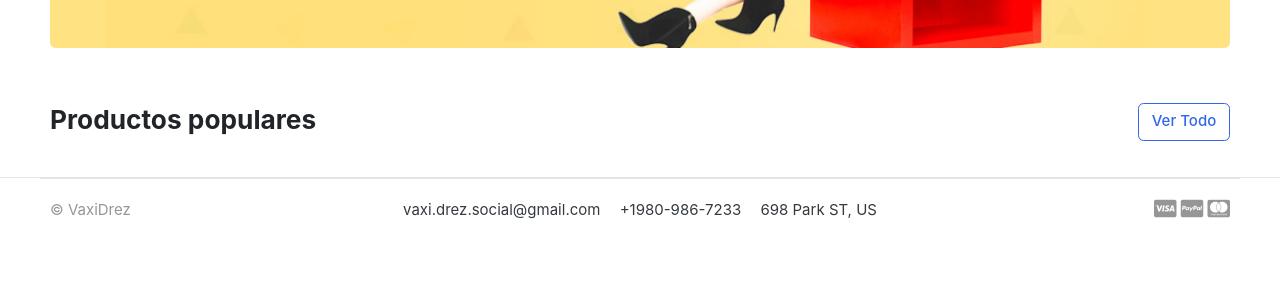
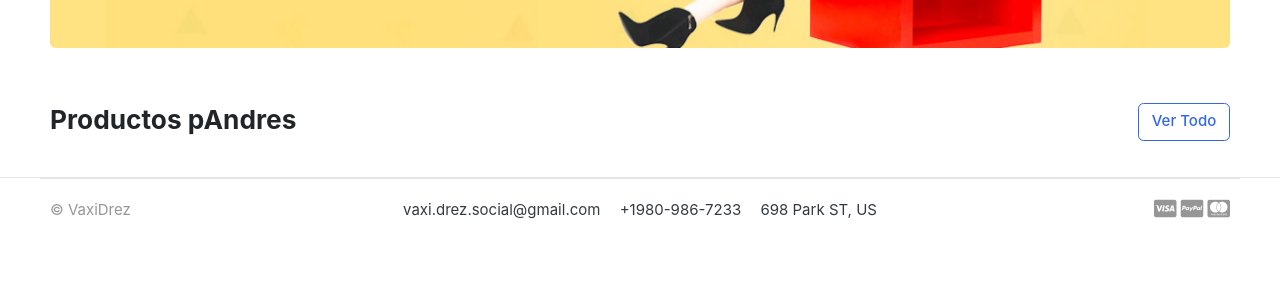
Before and after one commit to andressisa/ecommerce-django, a Django app: page / in a window 1280 px wide. Shown: the part 385-685 px from the top of the page. Run offline with Django 5.2, Linux system fonts and the light colour scheme; data that the repository does not hold is empty; some web fonts are replaced.

Commit message:
segundo comit

```diff
--- a/templates/home.html
+++ b/templates/home.html
@@ -19,7 +19,7 @@
 
 <header class="section-heading">
 	<a href="{% url 'store' %}" class="btn btn-outline-primary float-right">Ver Todo</a>
-	<h3 class="section-title">Productos populares</h3>
+	<h3 class="section-title">Productos pAndres</h3>
 </header><!-- sect-heading -->
 
 <div class="row">
```
